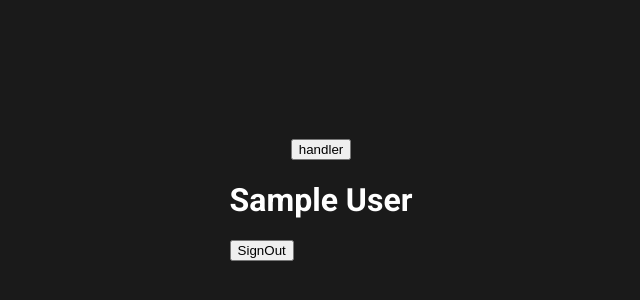
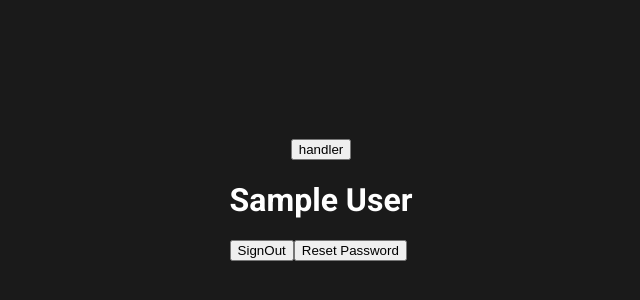
Before and after one commit to Jaysuthar67/Issue-Project-Tracker, a React (Create React App) app: page /dashboard in a window 1280 px wide. Shown: the part 200-500 px from the top of the page, without its empty margins (319-959 px from the left). Built offline with nearby package versions, Linux system fonts and the light colour scheme; no server answers; sample sign-in values are in the browser's storage.

Commit message:
..js .. Login Memeory Leak Solved (Unsubscribe from submit handler <<>> resetPassword Implemented working but

```diff
--- a/src/App.js
+++ b/src/App.js
@@ -26,7 +26,7 @@ class App extends Component {
     }
 
     componentDidMount() {
-        this.authStateListener =  FirebaseAuth.onAuthStateChanged((currentUser) => {
+        this.authStateListener = FirebaseAuth.onAuthStateChanged((currentUser) => {
             this.setState({
                 user: currentUser
             });
@@ -34,7 +34,6 @@ class App extends Component {
     }
 
     componentWillUnmount() {
-        // alert("App Unmount");
         this.authStateListener = undefined;
     }
 
@@ -48,6 +47,9 @@ class App extends Component {
             console.log(error);
             // An error happened.
         });
+    }
+    signUpHandler = () => {
+
     }
 
     render() {
--- a/src/components/dashboard.js
+++ b/src/components/dashboard.js
@@ -7,18 +7,27 @@ import React, {Component} from 'react';
 import {AuthConsumer} from "./Contexts/auth";
 import {Redirect} from "react-router-dom";
 import './dashboard.css'
+import {FirebaseAuth} from "../firebaseInit";
 class Dashboard extends Component {
+
+    sendPasswordReset = () => {
+        let currentEmail = FirebaseAuth.currentUser.email;
+        FirebaseAuth.sendPasswordResetEmail(currentEmail).then(() => {
+            alert(`Password Reset Link Was Sent to :\n${currentEmail}`);
+            this.props.signOutHandler();
+        }).catch(function (error) {
+        });
+    }
     render() {
         return (
             <AuthConsumer>
                 {(val)=>{
-                    console.log(`From Dashboard`);
-                    console.log(val)
                     if(val){
                         return (
                             <div className="dashboard-Container">
                                 <h1>{val.displayName}</h1>
                                 <button onClick={this.props.signOutHandler}>SignOut</button>
+                                <button onClick={this.sendPasswordReset}>Reset Password</button>
                             </div>
                         );
                     }else {
--- a/src/components/login.js
+++ b/src/components/login.js
@@ -116,12 +116,14 @@ class Login extends Component {
     }
 
     componentDidMount() {
+
+    }
+
+    componentWillUnmount() {
+        this.handleSubmit = undefined;
     }
 
     render() {
-        console.log("login Rendered");
-        console.log("User from Login");
-        console.log(this.state.userCredential);
         return (
             <AuthConsumer>
                 {(val) => {
```
